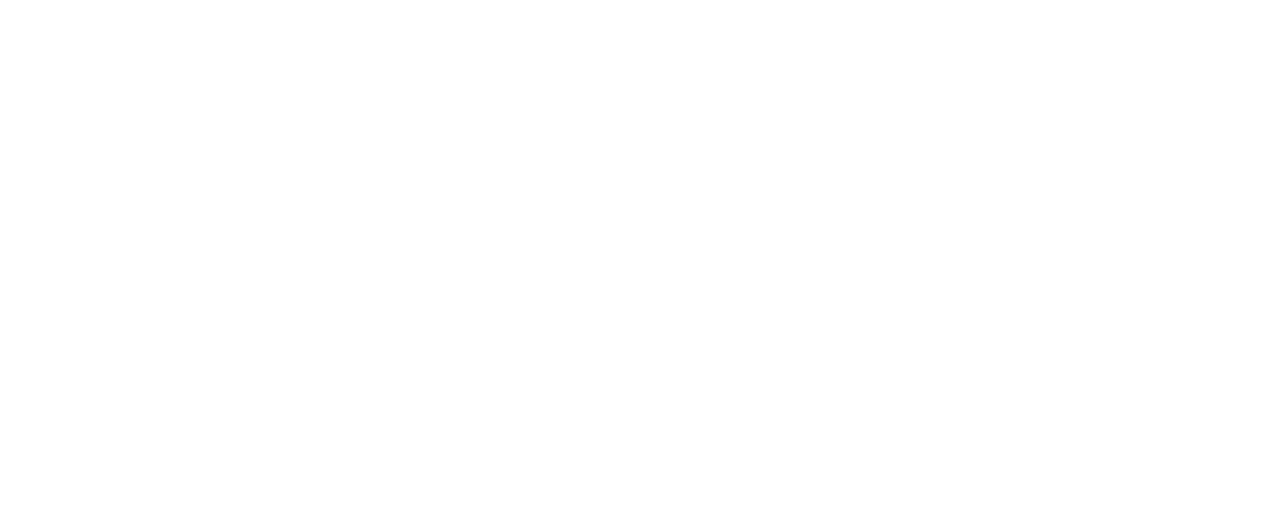
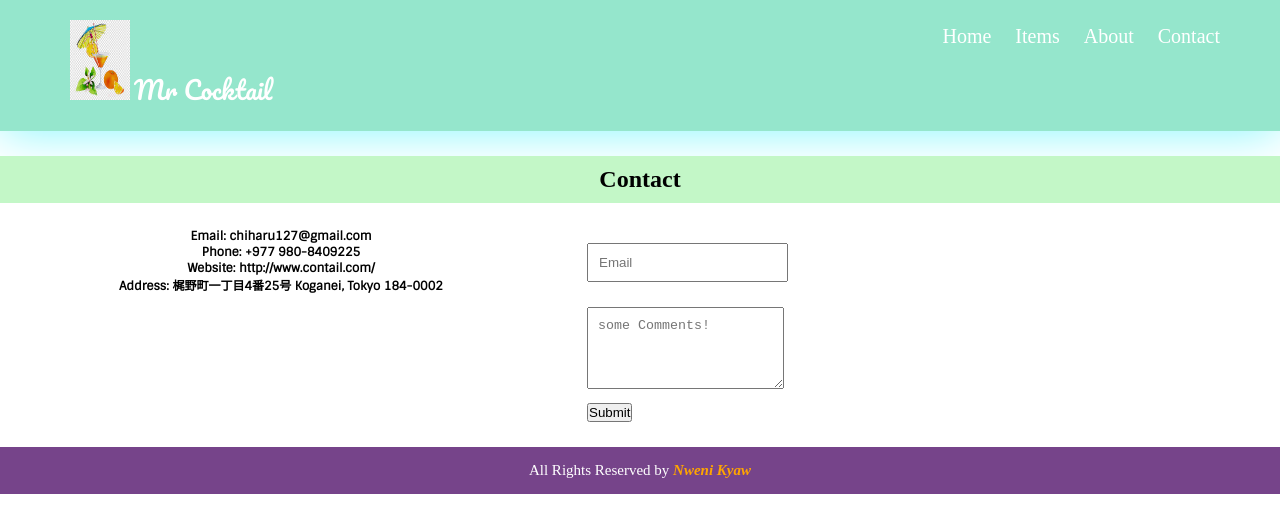
Before and after one commit to nnk0627/css-assignment, a plain HTML site: page CSSPj/contact.html in a window 1280 px wide. Drawn offline with Linux system fonts and the light colour scheme.

Commit message:
CSSPj Assignment Folder

```diff
--- a/CSSPj/about.html
+++ b/CSSPj/about.html
@@ -0,0 +1,46 @@
+<!DOCTYPE html>
+<html>
+<head>
+	<title>Mr Cocktails</title>
+	<!-- <link rel="icon" href="favicon.ico" type="image/x-icon"> -->
+	<link rel="icon" href="/favicon.ico" type="image/x-icon">
+	<link href="https://fonts.googleapis.com/css?family=Sintony&display=swap" rel="stylesheet">
+	<link rel="stylesheet" type="text/css" href="style.css">
+	<link rel="stylesheet" type="text/css" href="fontawesome/css/all.min.css">
+
+</head>
+<body>
+	<!-- For Navigation -->
+	<nav id="menu">
+		<div id="logo">
+			<img src="images/logo2.jpeg">
+			<span class="logo_title">Mr Cocktail</span>
+		</div>
+		<ul>
+			<li><a href="index.html">Home</a></li>
+			<li><a href="items.html">Items</a></li>
+			<li><a href="about.html">About</a></li>
+			<li><a href="contact.html">Contact</a></li>
+		</ul>
+		<div class="clear"></div>
+	</nav>
+	<!-- About -->
+	<div id="about">
+			<h2>About</h2>
+			<p>Lorem ipsum dolor sit amet, consectetur adipisicing elit, sed do eiusmodtempor incididunt ut labore et dolore magna aliqua. Ut enim ad minim veniam,quis nostrud exercitation ullamco laboris nisi ut aliquip ex ea commodoconsequat. Duis aute irure dolor in reprehenderit in voluptate velit essecillum dolore eu fugiat nulla pariatur. Excepteur sint occaecat cupidatat non
+			proident, sunt in culpa qui officia deserunt mollit anim id est laborum.</p>
+	</div>
+	<div class="aboutimg">
+		<img src="images/c14.png">
+	</div>
+	<div class="lang">
+		<p>Supported laguages are HTML and CSS</p>
+		<p><a href="https://www.w3schools.com">WebsiteLink</a></p>
+	</div>
+
+	<!-- Footer -->
+	<div class="footer">
+		<p>All Rights Reserved by <strong><i>Nweni Kyaw</i></strong></p>
+	</div>
+</body>
+</html>
--- a/CSSPj/contact.html
+++ b/CSSPj/contact.html
@@ -0,0 +1,48 @@
+<!DOCTYPE html>
+<html>
+<head>
+	<title>Mr Cocktails</title>
+	<!-- <link rel="icon" href="favicon.ico" type="image/x-icon"> -->
+	<link rel="icon" href="/favicon.ico" type="image/x-icon">
+	<link href="https://fonts.googleapis.com/css?family=Sintony&display=swap" rel="stylesheet">
+	<link rel="stylesheet" type="text/css" href="style.css">
+	<link rel="stylesheet" type="text/css" href="fontawesome/css/all.min.css">
+
+</head>
+<body>
+	<!-- For Navigation -->
+	<nav id="menu">
+		<div id="logo">
+			<img src="images/logo2.jpeg">
+			<span class="logo_title">Mr Cocktail</span>
+		</div>
+		<ul>
+			<li><a href="index.html">Home</a></li>
+			<li><a href="items.html">Items</a></li>
+			<li><a href="about.html">About</a></li>
+			<li><a href="contact.html">Contact</a></li>
+		</ul>
+		<div class="clear"></div>
+	</nav>
+	<!-- About -->
+	<div class="contact">
+			<h2>Contact</h2>
+			<div id="contactinfo">
+				<h4>Email: chiharu127@gmail.com</h4>
+				<h4>Phone: +977 980-8409225</h4>
+				<h4>Website: http://www.contail.com/</h4>
+				<h4>Address: 梶野町一丁目4番25号 Koganei, Tokyo 184-0002</h4>
+			</div>
+			<div id="comment">
+				<input type="Email" name="Email" id="inputemail" pattern="[a-zA-Z]{8}" placeholder="Email"><br>
+				<textarea id="sometext" name="info" rows="4" placeholder="some Comments!"></textarea><br>
+				<button id="btn">Submit</button>
+			</div>
+	</div>
+
+	<!-- Footer -->
+	<div class="footer">
+		<p>All Rights Reserved by <strong><i>Nweni Kyaw</i></strong></p>
+	</div>
+</body>
+</html>
--- a/CSSPj/style.css
+++ b/CSSPj/style.css
@@ -188,3 +188,73 @@ strong {
     height: 20px;
 
 }
+
+h2{
+	text-align: center;
+	padding: 10px;
+	}
+
+#about {
+	padding: 20px;
+	clear: both;
+	position: relative;
+	text-align: left;
+}
+
+.lang {
+	text-align: center;
+	padding: 20px;
+}
+
+.lang  p{
+	padding: 10px;
+	}
+
+.lang  a{
+	text-decoration: none;
+	}
+
+.aboutimg img{
+	margin-left: 35%;
+	clear: both;
+	width: 350px;
+	height: 250px;
+}
+
+.contact{
+	background-color: #c3f7c7;
+	height: 40%;
+	margin-top: 25px;
+	clear: both;
+}
+
+.contact #contactinfo {
+	width: 40%;
+	float: left;
+	padding: 25px;
+
+}
+
+.contact #comment {
+
+	width: 40%;
+	float: left;
+	text-align: left;
+	padding: 25px;
+
+}
+
+input[name="Email"]:focus {
+			background-color:#fbdfb6;
+		}
+
+.contact #inputemail {
+	padding: 10px;
+	margin-top: 15px;
+ 	margin-bottom: 15px;
+}
+
+.contact #sometext {
+	padding: 10px;
+	margin: 10px 0;
+}
```
Also changed, not shown: CSSPj/images/c14.png (added).
